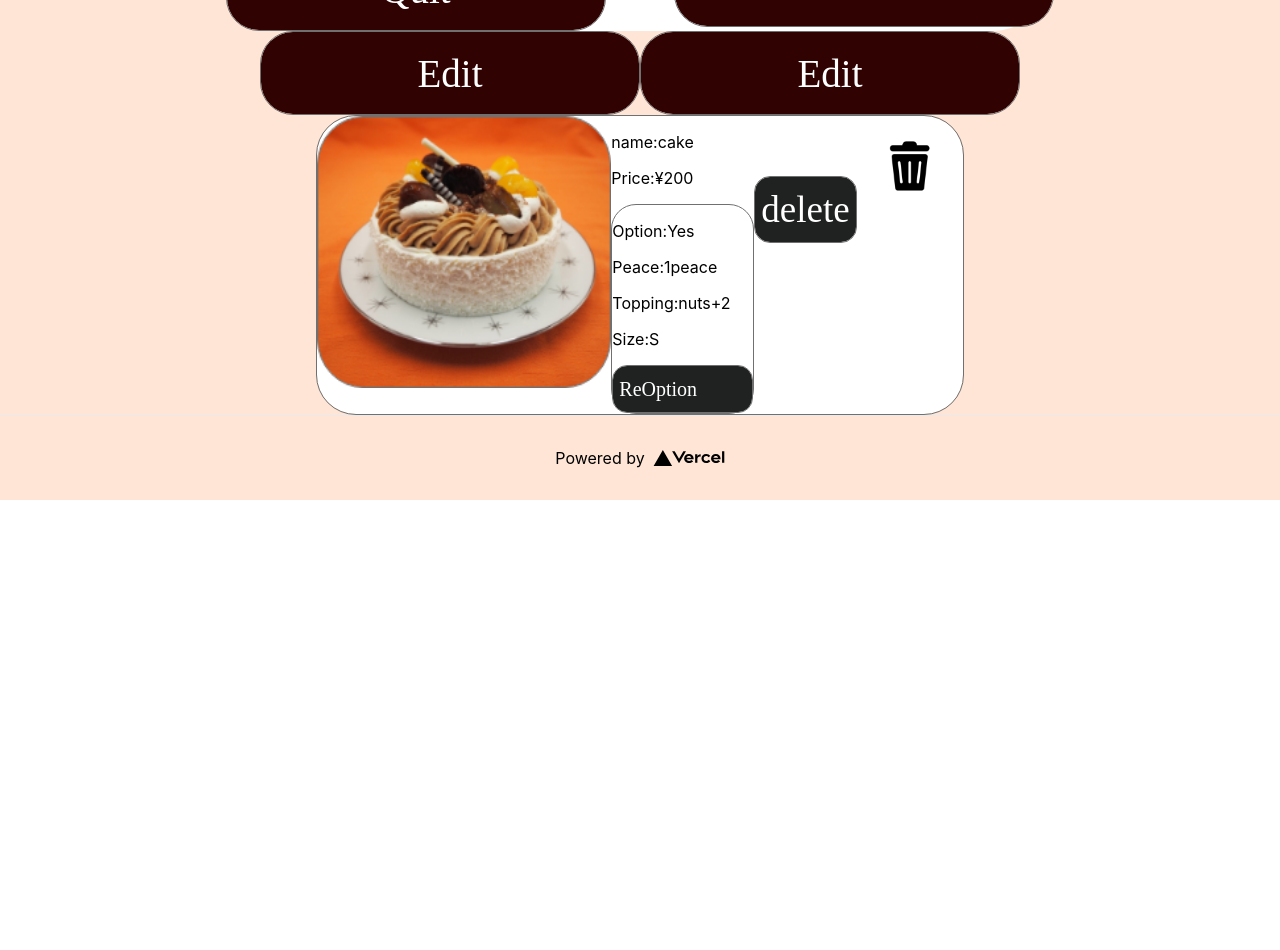
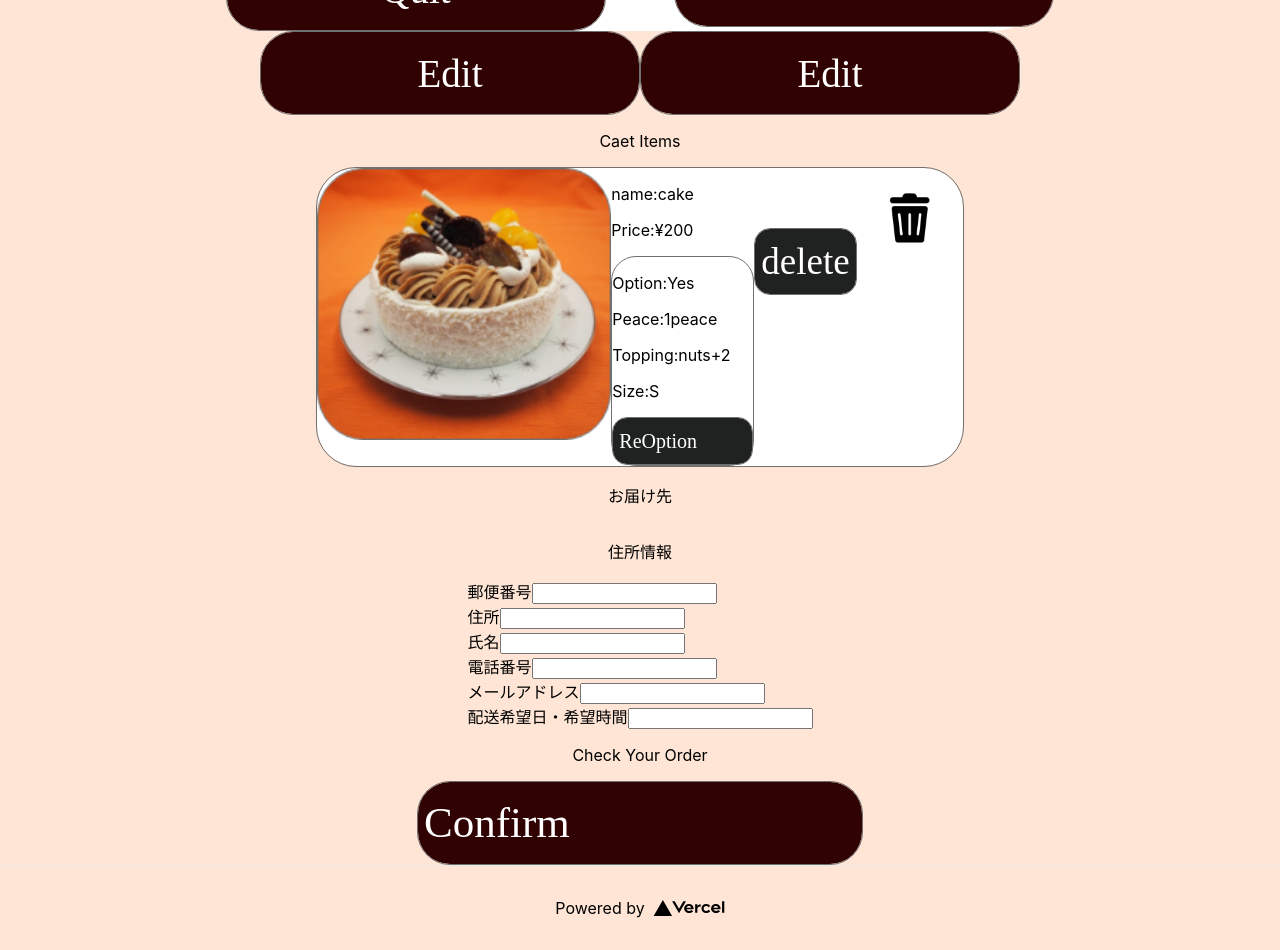
Before and after one commit to jhon-g283/CakeSites, a Next.js app: page / in a window 1280 px wide. Shown: the part 2940-3890 px from the top of the page. Before the commit the page ends 3440 px from the top, so only its background shows below. Built offline with nearby package versions, Linux system fonts and the light colour scheme.

Commit message:
20230117作業　フォーム追加

```diff
--- a/src/component/cart/cartItem.tsx
+++ b/src/component/cart/cartItem.tsx
@@ -1,6 +1,7 @@
 import React from "react";
 import styled from "styled-components";
 import Image from "next/image"; //Imageコンポーネント
+import InPutForm from "./inputForm";
 import Cake1 from "../../../public/img/cake1.png";
 import gaberge from "../../../public/img/gaberge.png";
 
@@ -9,6 +10,10 @@ import gaberge from "../../../public/img/gaberge.png";
 //
 
 // ToDo カートない商品の商品ボックス作成
+//
+//
+
+// ToDo 削除ボタンでカートから削除
 //
 //
 
@@ -68,6 +73,26 @@ const CartItem = () => {
   `;
   const ButtonPanelWrapper = styled.div``;
 
+  const GuideText = styled.p``;
+
+  const ConfButton = styled.button`
+    width: 446px;
+    height: 84px;
+    background: #310202 0% 0% no-repeat padding-box;
+    border: 1px solid #707070;
+    border-radius: 33px;
+    opacity: 1;
+    // テキスト
+    font: var(--unnamed-font-style-normal) normal normal 43px/74px Hiragino Kaku
+      Gothic ProN;
+    letter-spacing: var(--unnamed-character-spacing-0);
+    text-align: left;
+    font: normal normal normal 43px/74px Hiragino Kaku Gothic ProN;
+    letter-spacing: 0px;
+    color: #ffffff;
+    opacity: 1;
+  `;
+
   const ButtonArea = (
     <>
       <ButtonPanelWrapper>
@@ -102,6 +127,7 @@ const CartItem = () => {
 
   const Item = (
     <>
+      <GuideText>Caet Items</GuideText>
       <ItemWrapper>
         <Image
           src="/img/test.png"
@@ -112,6 +138,9 @@ const CartItem = () => {
         {orderInfo}
         {ButtonArea}
       </ItemWrapper>
+      <InPutForm />
+      <GuideText>Check Your Order</GuideText>
+      <ConfButton>Confirm</ConfButton>
     </>
   );
 
--- /dev/null
+++ b/src/component/cart/inputForm.tsx
@@ -0,0 +1,51 @@
+import React from "react";
+import styled from "styled-components";
+
+const InPutForm = () => {
+  const TitleText = styled.p``;
+
+  const InputWrapper = styled.div``;
+
+  const TextLabel = styled.label``;
+
+  const TextBox = styled.input``;
+
+  const InputArea = styled.div``;
+
+  const component = (
+    <>
+      <TitleText>お届け先</TitleText>
+      <TitleText>住所情報</TitleText>
+      <InputArea>
+        <InputWrapper>
+          <TextLabel>郵便番号</TextLabel>
+          <TextBox></TextBox>
+        </InputWrapper>
+        <InputWrapper>
+          <TextLabel>住所</TextLabel>
+          <TextBox></TextBox>
+        </InputWrapper>
+        <InputWrapper>
+          <TextLabel>氏名</TextLabel>
+          <TextBox></TextBox>
+        </InputWrapper>
+        <InputWrapper>
+          <TextLabel>電話番号</TextLabel>
+          <TextBox></TextBox>
+        </InputWrapper>
+        <InputWrapper>
+          <TextLabel>メールアドレス</TextLabel>
+          <TextBox></TextBox>
+        </InputWrapper>
+        <InputWrapper>
+          <TextLabel>配送希望日・希望時間</TextLabel>
+          <TextBox></TextBox>
+        </InputWrapper>
+      </InputArea>
+    </>
+  );
+
+  return component;
+};
+
+export default InPutForm;
```
